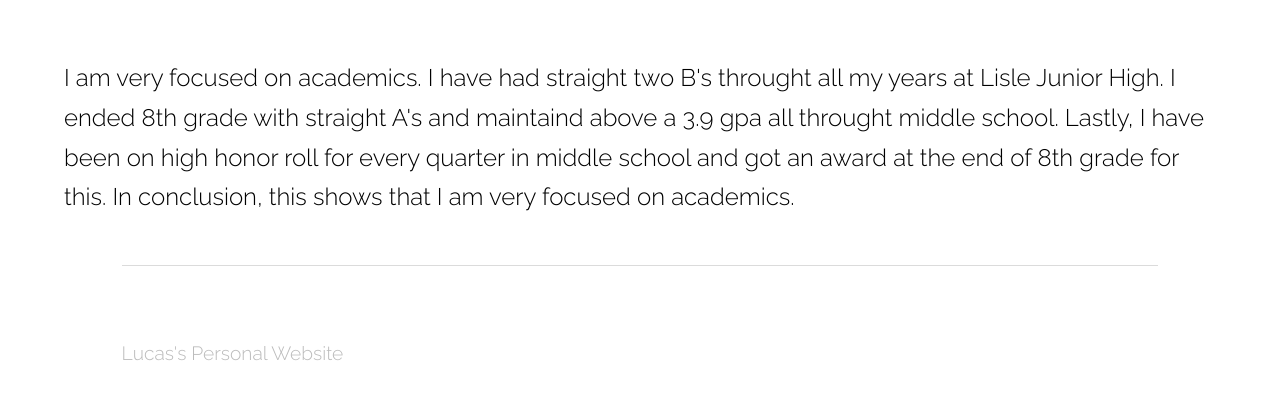
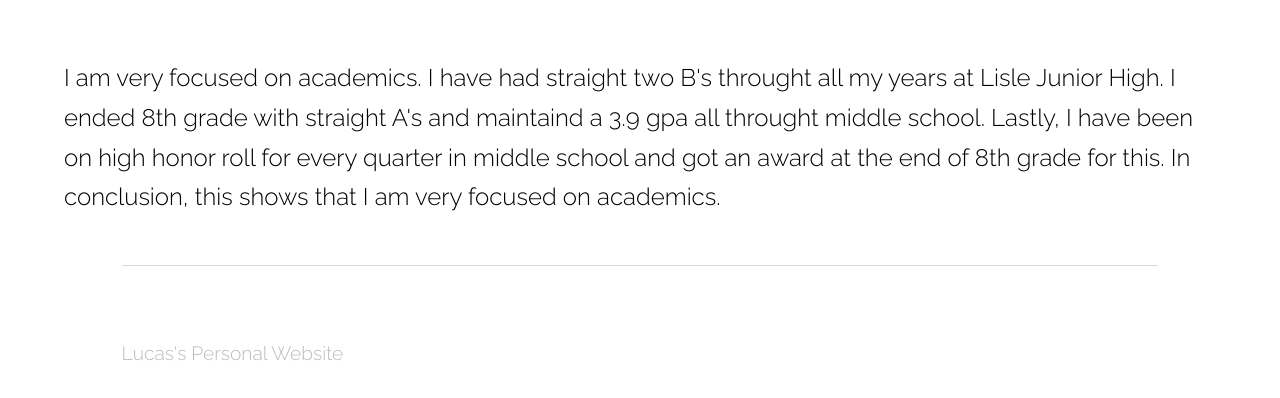
Before and after one commit to LucasCiob/LucasCiob.github.io, a plain HTML site: page academics.html in a window 1280 px wide. Shown: the part 238-636 px from the top of the page. Drawn offline with Linux system fonts and the light colour scheme.

Commit message:
Update academics.html

```diff
--- a/academics.html
+++ b/academics.html
@@ -39,7 +39,7 @@
 						<h2>Academics</h2>
 						</header>
 						<p>
-						I am very focused on academics. I have had straight two B's throught all my years at Lisle Junior High. I ended 8th grade with straight A's and maintaind above a 3.9 gpa all throught middle school. Lastly, I have been on high honor roll for every quarter in middle school and got an award at the end of 8th grade for this. In conclusion, this shows that I am very focused on academics.
+						I am very focused on academics. I have had straight two B's throught all my years at Lisle Junior High. I ended 8th grade with straight A's and maintaind a 3.9 gpa all throught middle school. Lastly, I have been on high honor roll for every quarter in middle school and got an award at the end of 8th grade for this. In conclusion, this shows that I am very focused on academics.
 						</p>
 		<!-- Footer -->
 			<footer id="footer">
```
